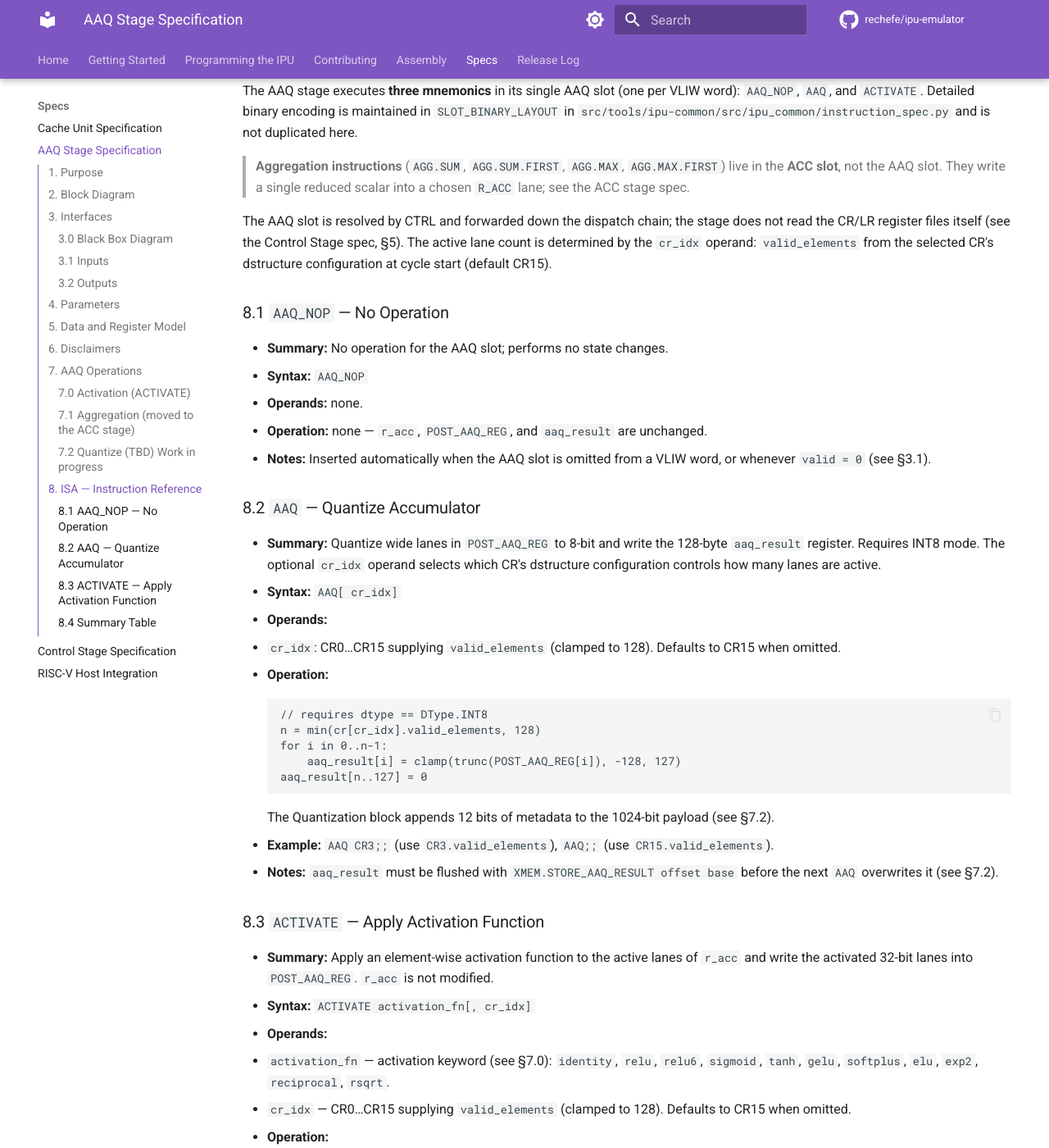
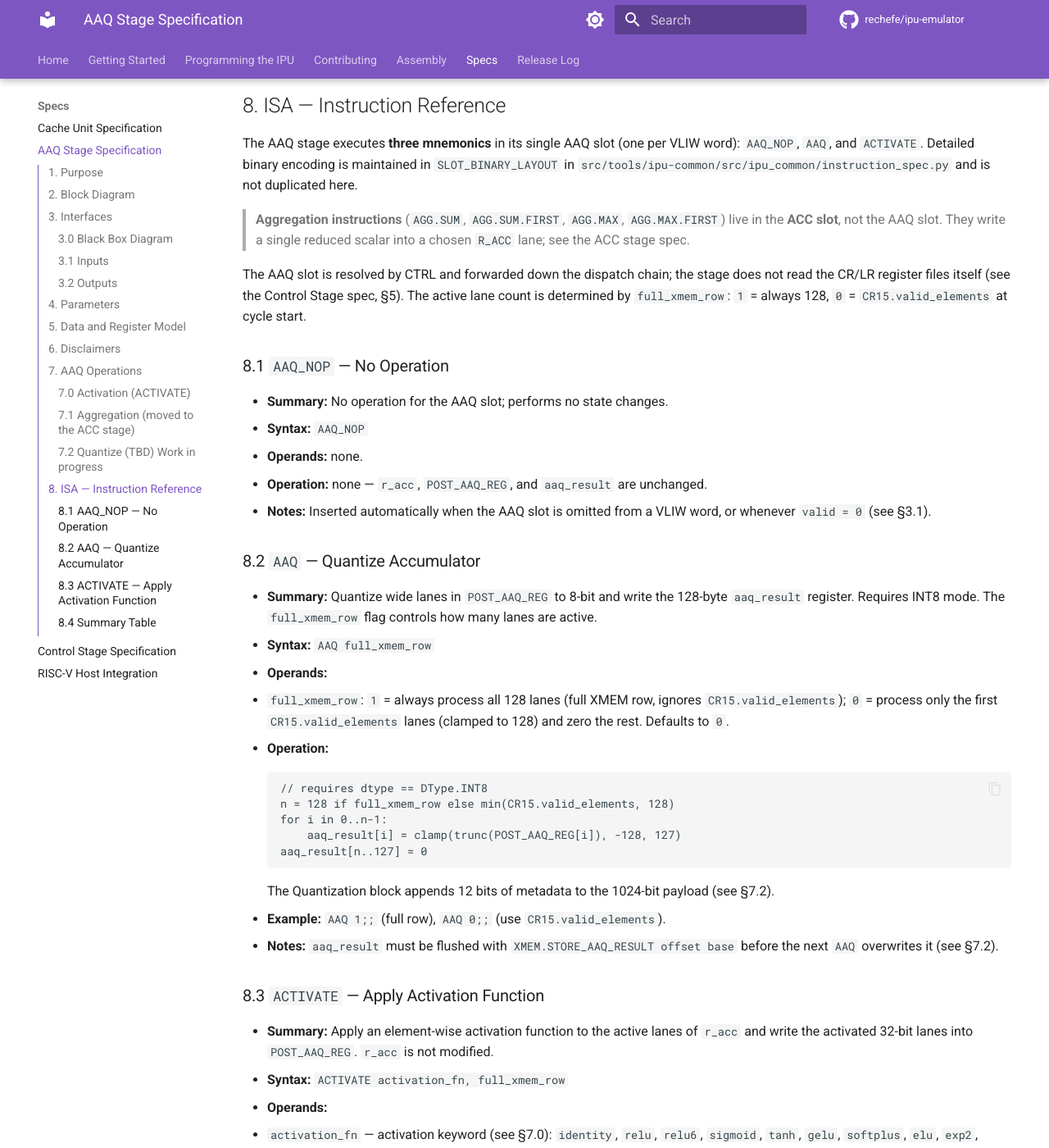
Before and after one commit to rechefe/ipu-emulator, an MkDocs documentation site: the page built from docs/content/specs/stage-aaq.md, in a window 1280 px wide and 1400 px high, scrolled down 4324 px. Shown: the whole window at 82% size. Built offline with MkDocs 1.6.1 and Material for MkDocs 9.7.7, drawn with Linux system fonts in a browser that asks for light colours; comment, search, counter and statistics services are not loaded; some of the changed text lies outside the part shown.

````diff
--- a/docs/content/specs/stage-aaq.md
+++ b/docs/content/specs/stage-aaq.md
@@ -59,7 +59,8 @@ flowchart LR
             r_acc  ─────>│                                      │
        act_cr_idx  ─────>│                                      │
             dtype  ─────>│                                      │
-           cr_idx  ─────>│                                      │
+   valid_elements  ─────>│                                      │
+    full_xmem_row  ─────>│                                      │
                          └──────────────────────────────────────┘
 ```
 
@@ -74,7 +75,8 @@ flowchart LR
 | `r_acc` | `input logic [127:0][31:0]` | 128-lane accumulator (128 × 32-bit). |
 | `act_cr_idx` | `input logic [3:0]` | CR register index whose value selects the activation function (see §7.0). |
 | `dtype` | `input logic [2:0]` | Global data type forwarded from outside configuration; governs lane interpretation for all AAQ operations. Must be `DType.INT8` (0) for `aaq`. |
-| `cr_idx` | `input logic [3:0]` | CR register selecting the dstructure configuration (`valid_elements`, bits [7:0]) used for lane gating. Defaults to CR15 when the operand is omitted. Applies to `AAQ` and `ACTIVATE`. |
+| `valid_elements` | `input logic [7:0]` | Active lane count. Sourced from `CR15.valid_elements` (bits [7:0] of the CR15 dstructure register). Ignored when `full_xmem_row` = 1. |
+| `full_xmem_row` | `input logic [0:0]` | Lane-count override. 1 = always use all 128 lanes (ignore `valid_elements`); 0 = use `valid_elements`. Applies to `AAQ` and `ACTIVATE`. |
 
 ### 3.2 Outputs
 
@@ -119,7 +121,7 @@ The function is selected at runtime by reading the CR register indexed by
 ```text
 // Applied to all valid lanes before quantization
 activation_fn = cr[act_cr_idx]
-n             = min(cr[cr_idx].valid_elements, 128)
+n             = 128 if full_xmem_row else min(valid_elements, 128)
 POST_AAQ_REG[i]  = activation_fn(r_acc[i])   for i in 0..n-1
 POST_AAQ_REG[n..127] = 0
 ```
@@ -146,8 +148,8 @@ Earlier revisions of this stage owned the cross-lane sum/max reduction
 (`agg` / `agg.first`) and a 4 × 32-bit scalar register file (`aaq0`–`aaq3`)
 with post functions. That functionality has been replaced by the ACC-slot
 `AGG.SUM`, `AGG.SUM.FIRST`, `AGG.MAX`, and `AGG.MAX.FIRST` instructions,
-which reduce `r_acc[0..n-1]` (with `n` selected by the instruction's `cr_idx`
-operand, defaulting to CR15, exactly as in §3.1) and write the scalar result into
+which reduce `r_acc[0..n-1]` (with `n` selected by `full_xmem_row` /
+`CR15.valid_elements` exactly as in §3.1) and write the scalar result into
 the `r_acc` slot given by an LR register. The AAQ stage no longer holds a
 register file and exposes no RF feedback to the MULT or ACC stages.
 
@@ -159,7 +161,7 @@ lanes as FP32, quantizes to INT8, clamps, and writes the 128-byte result to
 
 ```text
 // dtype must be DType.INT8; POST_AAQ_REG lanes are FP32
-n = min(cr[cr_idx].valid_elements, 128)
+n = 128 if full_xmem_row else min(CR15.valid_elements, 128)
 for i in 0..n-1:
     val            = POST_AAQ_REG[i]        // FP32
     aaq_result[i]  = clamp(round(val), -128, 127)
@@ -195,8 +197,8 @@ duplicated here.
 
 The AAQ slot is resolved by CTRL and forwarded down the dispatch chain;
 the stage does not read the CR/LR register files itself (see the
-Control Stage spec, §5). The active lane count is determined by the `cr_idx`
-operand: `valid_elements` from the selected CR's dstructure configuration at cycle start (default CR15).
+Control Stage spec, §5). The active lane count is determined by `full_xmem_row`:
+`1` = always 128, `0` = `CR15.valid_elements` at cycle start.
 
 ### 8.1 `AAQ_NOP` — No Operation
 
@@ -208,35 +210,35 @@ operand: `valid_elements` from the selected CR's dstructure configuration at cyc
 
 ### 8.2 `AAQ` — Quantize Accumulator
 
-- **Summary:** Quantize wide lanes in `POST_AAQ_REG` to 8-bit and write the 128-byte `aaq_result` register. Requires INT8 mode. The optional `cr_idx` operand selects which CR's dstructure configuration controls how many lanes are active.
-- **Syntax:** `AAQ[ cr_idx]`
+- **Summary:** Quantize wide lanes in `POST_AAQ_REG` to 8-bit and write the 128-byte `aaq_result` register. Requires INT8 mode. The `full_xmem_row` flag controls how many lanes are active.
+- **Syntax:** `AAQ full_xmem_row`
 - **Operands:**
-  - `cr_idx`: CR0…CR15 supplying `valid_elements` (clamped to 128). Defaults to CR15 when omitted.
+  - `full_xmem_row`: `1` = always process all 128 lanes (full XMEM row, ignores `CR15.valid_elements`); `0` = process only the first `CR15.valid_elements` lanes (clamped to 128) and zero the rest. Defaults to `0`.
 - **Operation:**
   ```text
   // requires dtype == DType.INT8
-  n = min(cr[cr_idx].valid_elements, 128)
+  n = 128 if full_xmem_row else min(CR15.valid_elements, 128)
   for i in 0..n-1:
       aaq_result[i] = clamp(trunc(POST_AAQ_REG[i]), -128, 127)
   aaq_result[n..127] = 0
   ```
   The Quantization block appends 12 bits of metadata to the 1024-bit payload (see §7.2).
-- **Example:** `AAQ CR3;;` (use `CR3.valid_elements`), `AAQ;;` (use `CR15.valid_elements`).
+- **Example:** `AAQ 1;;` (full row), `AAQ 0;;` (use `CR15.valid_elements`).
 - **Notes:** `aaq_result` must be flushed with `XMEM.STORE_AAQ_RESULT offset base` before the next `AAQ` overwrites it (see §7.2).
 
 ### 8.3 `ACTIVATE` — Apply Activation Function
 
 - **Summary:** Apply an element-wise activation function to the active lanes of `r_acc` and write the activated 32-bit lanes into `POST_AAQ_REG`. `r_acc` is not modified.
-- **Syntax:** `ACTIVATE activation_fn[, cr_idx]`
+- **Syntax:** `ACTIVATE activation_fn, full_xmem_row`
 - **Operands:**
   - `activation_fn` — activation keyword (see §7.0): `identity`, `relu`, `relu6`, `sigmoid`, `tanh`, `gelu`, `softplus`, `elu`, `exp2`, `reciprocal`, `rsqrt`.
-  - `cr_idx` — CR0…CR15 supplying `valid_elements` (clamped to 128). Defaults to CR15 when omitted.
+  - `full_xmem_row` — `1` = always use 128 lanes; `0` = use `CR15.valid_elements`.
 - **Operation:**
   ```text
-  n = min(cr[cr_idx].valid_elements, 128)
+  n = 128 if full_xmem_row else min(CR15.valid_elements, 128)
   POST_AAQ_REG[i] = activation_fn(r_acc[i])   for i in 0..n-1
   ```
-- **Example:** `ACTIVATE relu, CR3;;`
+- **Example:** `ACTIVATE relu, 0;;`
 - **Notes:** Reads `r_acc` from the cycle-start snapshot, so an ACC-slot instruction (e.g. `AGG.*`) issued in the same VLIW word does not affect the activated values.
 
 ### 8.4 Summary Table
@@ -244,5 +246,5 @@ operand: `valid_elements` from the selected CR's dstructure configuration at cyc
 | Slot | Mnemonic | Operands | One-line Effect |
 |------|----------|----------|-----------------|
 | AAQ | `AAQ_NOP`   | —                              | no state change |
-| AAQ | `AAQ`       | `[cr_idx]`                | `aaq_result[0..n-1] = clamp(trunc(POST_AAQ_REG[i]), -128, 127)`, n = cr[cr_idx].valid_elements (default CR15) |
-| AAQ | `ACTIVATE`  | `activation_fn[, cr_idx]` | `POST_AAQ_REG[0..n-1] = activation_fn(r_acc[i])`, n = cr[cr_idx].valid_elements (default CR15) |
+| AAQ | `AAQ`       | `full_xmem_row`                | `aaq_result[0..n-1] = clamp(trunc(POST_AAQ_REG[i]), -128, 127)`, n = 128 if full_xmem_row else CR15.valid_elements |
+| AAQ | `ACTIVATE`  | `activation_fn, full_xmem_row` | `POST_AAQ_REG[0..n-1] = activation_fn(r_acc[i])`, n = 128 if full_xmem_row else CR15.valid_elements |
````
Also changed, not shown: docs/content/building-applications.md (+10 -8 lines), docs/content/ipu-configuration.md (+11 -11 lines), 6 other files.
